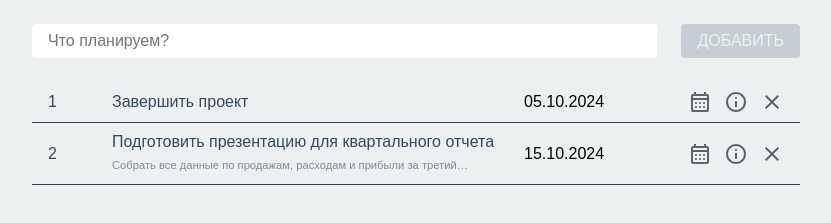
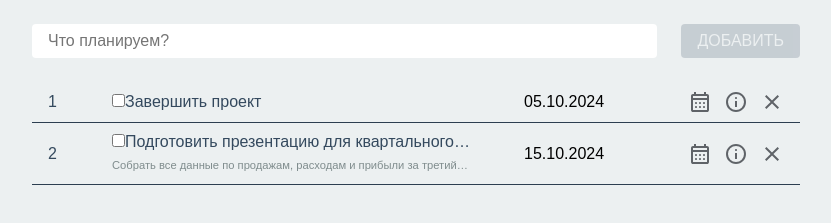
Before and after one commit to RodionMalkov/pet-todo, a React (Create React App) app: page / in a window 1280 px wide. Shown: the top 223 px of the page, without its empty margins (224-1055 px from the left). Built offline with nearby package versions, Linux system fonts and the light colour scheme; a web font is replaced by a local one.

Commit message:
start task checkbox

```diff
--- a/package.json
+++ b/package.json
@@ -11,6 +11,7 @@
     "react-dom": "^18.3.1",
     "react-modal": "^3.16.1",
     "react-scripts": "5.0.1",
+    "react-svg": "^16.1.34",
     "sass": "^1.78.0"
   },
   "scripts": {
--- /dev/null
+++ b/src/components/Task/Task.jsx
@@ -0,0 +1,21 @@
+import React from "react";
+import "./Task.scss";
+import Input from "../../elements/Input/Input";
+
+const Task = (props) => {
+  const { className, id, task, onClick } = props;
+
+  return (
+    <label аttrFor={id} className={`task ${className ? className : ""}`}>
+      <Input
+        type="checkbox"
+        className="task__checkbox"
+        id={id}
+        onClick={onClick}
+      />
+      <span className="task__text">{task}</span>
+    </label>
+  );
+};
+
+export default Task;
--- a/src/components/TodoItem/TodoItem.jsx
+++ b/src/components/TodoItem/TodoItem.jsx
@@ -6,7 +6,7 @@ import "react-datepicker/dist/react-datepicker.css";
 import "./TodoItem.scss";
 import TodoControls from "../TodoControls/TodoControls";
 import TaskInfo from "../../modules/TaskInfo/TaskInfo";
-import Input from "../../elements/Input/Input";
+import Task from "../Task/Task";
 
 const TodoItem = (props) => {
   const { taskInfo, removeTodo, addDeadline, addDesc, renameTask } = props;
@@ -45,7 +45,7 @@ const TodoItem = (props) => {
     <div className="todo-item">
       <div className="todo-item__cell todo-item__num">{id}</div>
       <div className="todo-item__cell todo-item__about">
-        <span className="todo-item__task">{task}</span>
+        <Task className="todo-item__task" id={id} task={task} />
         {desc && <span className="todo-item__desc">{desc}</span>}
       </div>
       <DatePicker
--- a/src/elements/BtnInfo/BtnInfo.jsx
+++ b/src/elements/BtnInfo/BtnInfo.jsx
@@ -1,13 +1,14 @@
 import React from "react";
+import { ReactSVG } from "react-svg";
 import "./BtnInfo.scss";
 
 const BtnInfo = React.forwardRef((props, ref) => {
-  const { className, addId, onClick } = props;
+  const { className, id, onClick } = props;
 
   return (
     <button
       type="button"
-      id={addId}
+      id={id}
       className={`btn-info ${className ? className : ""}`}
       onClick={onClick}
       ref={ref}
--- a/src/elements/Input/Input.jsx
+++ b/src/elements/Input/Input.jsx
@@ -5,8 +5,8 @@ const Input = React.forwardRef((props, ref) => {
   const {
     type,
     className,
-    addId,
-    addName,
+    id,
+    name,
     placeholder,
     value,
     onChange,
@@ -18,8 +18,8 @@ const Input = React.forwardRef((props, ref) => {
   return (
     <input
       type={type ? type : "text"}
-      id={addId}
-      name={addName}
+      id={id}
+      name={name}
       onChange={onChange}
       onKeyDown={onKeyDown}
       onClick={onClick}
```
Also changed, not shown: src/assets/img/svg/info-icon.svg (added), src/components/Task/Task.scss (added), 1 other file (tests, documents, lock files or other folders).
